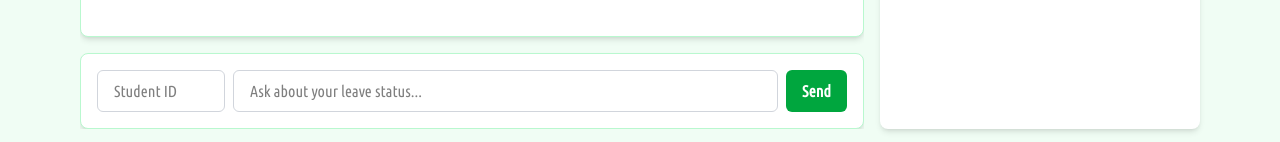
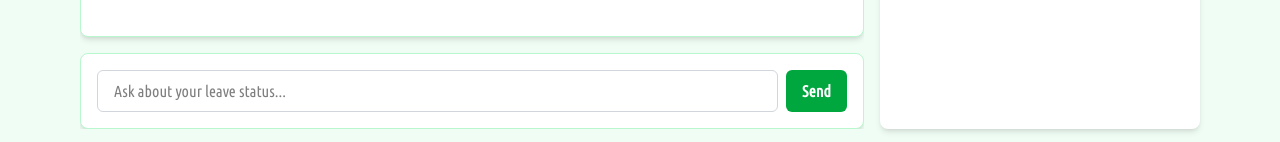
Before and after one commit to kanishkapan/ArogyaVault, a React (Vite) app in the folder Frontend/: page /leave-concern in a window 1280 px wide. Shown: the part 727-869 px from the top of the page. Built offline with nearby package versions, Linux system fonts and the light colour scheme.

Commit message:
removed studentid from /leaverelated

```diff
--- a/Frontend/src/components/aitanissa/Leavechat.jsx
+++ b/Frontend/src/components/aitanissa/Leavechat.jsx
@@ -1,8 +1,7 @@
 import React, { useState } from 'react';
-import axios from 'axios';
+import {api} from '../../axios.config.js';
 
 const Leavechat = () => {
-  const [studentId, setStudentId] = useState('');
   const [question, setQuestion] = useState('');
   const [response, setResponse] = useState(null);
   const [loading, setLoading] = useState(false);
@@ -16,21 +15,17 @@ const Leavechat = () => {
 
     try {
       // Make API call to the leave-related API
-      const res = await axios.post('http://localhost:5000/leaverelated', {
-        studentId: studentId,
+      const res = await api.post('http://localhost:5000/leaverelated', {
         question: question
       });
 
-      // Store the response
+      // Store the response and update chat history
       setResponse(res.data);
-
-      // Add to chat history
       setChatHistory([
         ...chatHistory,
         {
           type: 'user',
-          content: question,
-          studentId: studentId
+          content: question
         },
         {
           type: 'ai',
@@ -86,11 +81,6 @@ const Leavechat = () => {
                           : 'bg-gray-100 text-gray-800'
                       }`}
                     >
-                      {message.type === 'user' && (
-                        <div className="text-xs text-green-200 mb-1">
-                          Student ID: {message.studentId}
-                        </div>
-                      )}
                       <div className="whitespace-pre-wrap break-words">{message.content}</div>
                     </div>
                   </div>
@@ -103,14 +93,6 @@ const Leavechat = () => {
           <form onSubmit={handleSubmit} className="bg-white rounded-lg shadow-md p-4 border border-green-200">
             <div className="flex flex-col gap-3">
               <div className="flex flex-col sm:flex-row gap-2">
-                <input
-                  type="text"
-                  value={studentId}
-                  onChange={(e) => setStudentId(e.target.value)}
-                  placeholder="Student ID"
-                  className="w-full sm:w-32 px-4 py-2 rounded-md border border-gray-300 focus:outline-none focus:ring-2 focus:ring-green-500"
-                  required
-                />
                 <input
                   type="text"
                   value={question}
```
Also changed, not shown: 1 other file (tests, documents, lock files or other folders).
